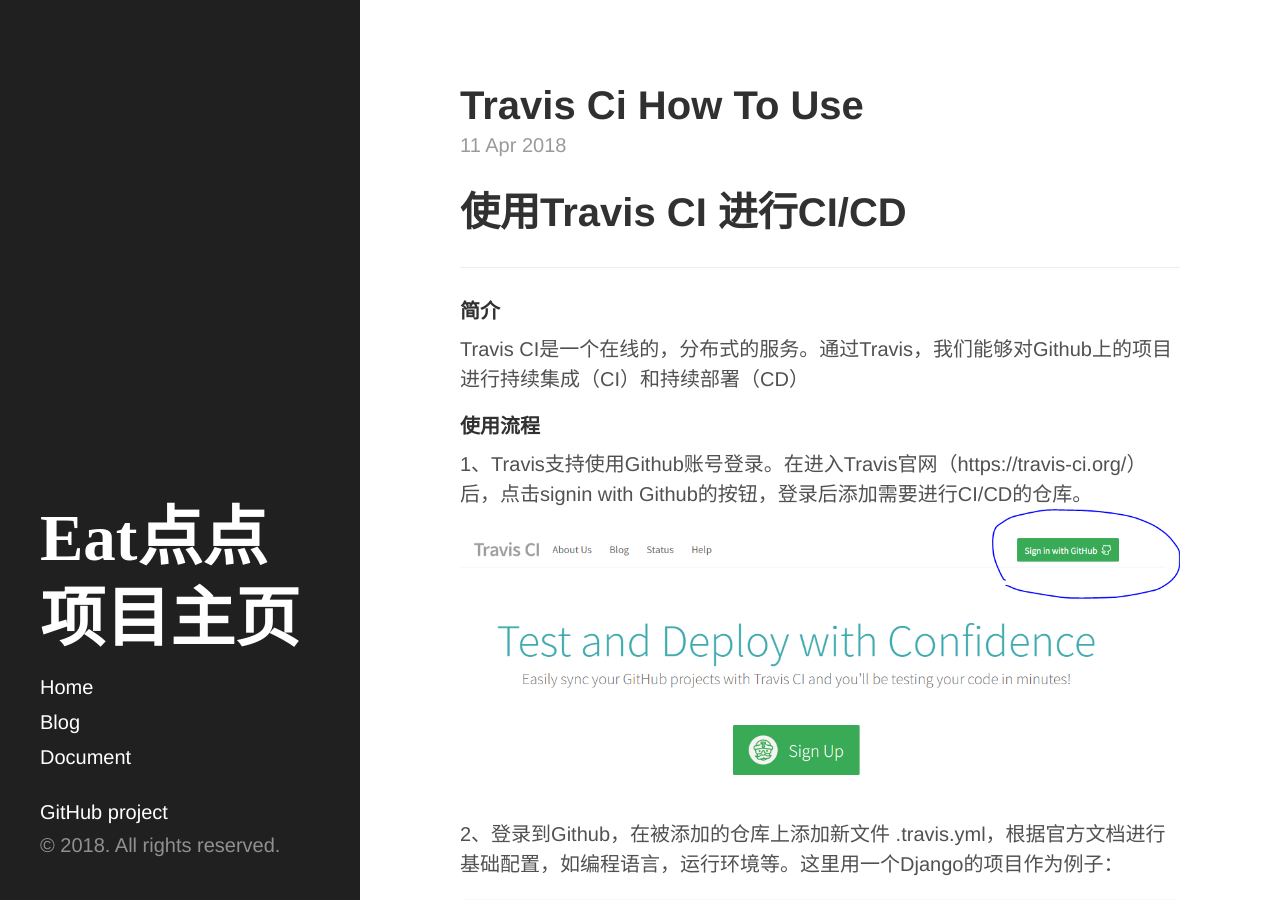
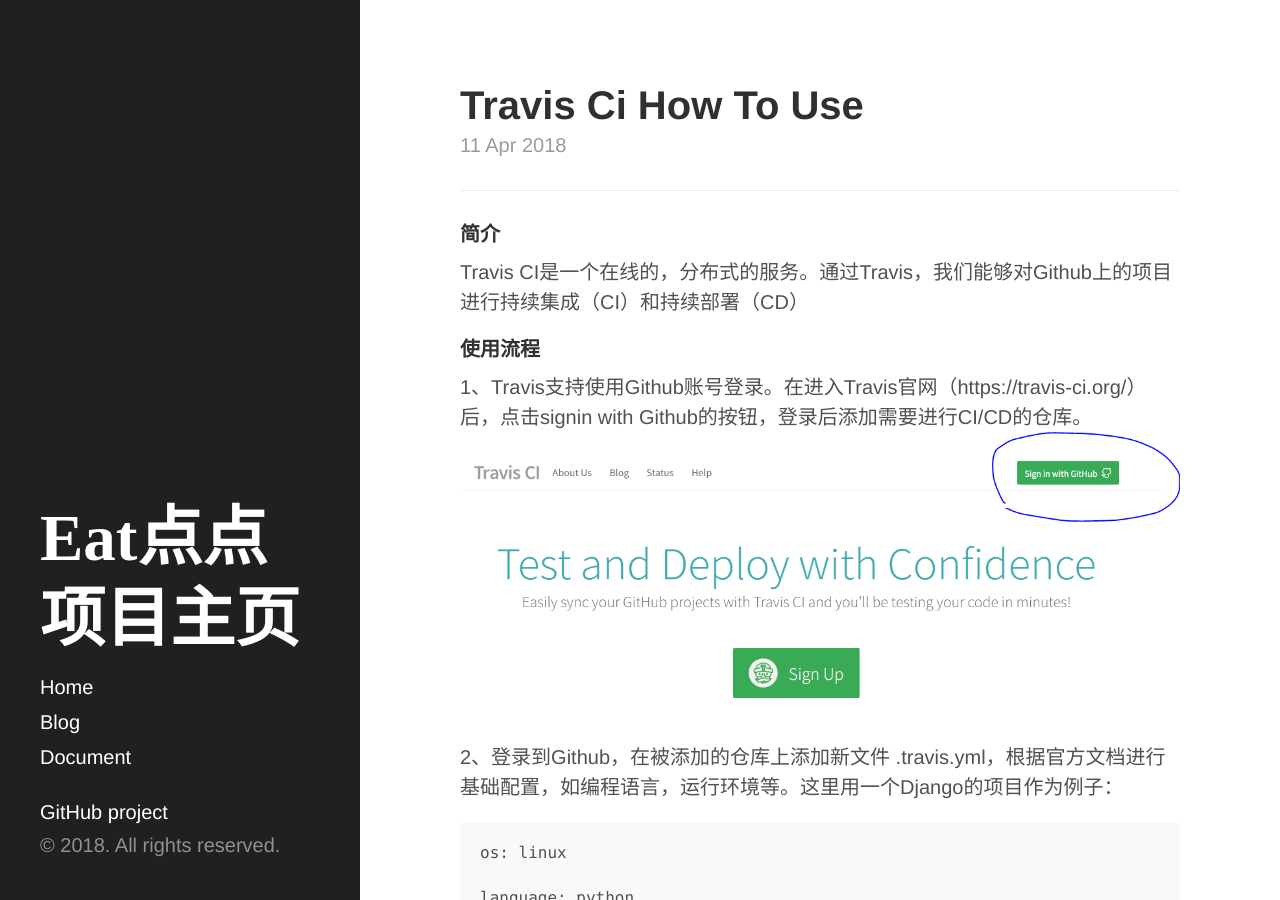
Before and after one commit to ChickenDinner8/ChickenDinner8.github.io, a Jekyll site: the page built from _posts/2018-04-11-Travis-CI-how-to-use.md, in a window 1280 px wide and 900 px high. Built offline with Jekyll 4.4.1, drawn with Linux system fonts in a browser that asks for light colours; our own code applies the rules of GitHub Pages for plain Markdown files.

Commit message:
modify blog

```diff
--- a/_posts/2018-04-11-Travis-CI-how-to-use.md
+++ b/_posts/2018-04-11-Travis-CI-how-to-use.md
@@ -1,4 +1,3 @@
-# 使用Travis CI 进行CI/CD
 
 ---
 
```
